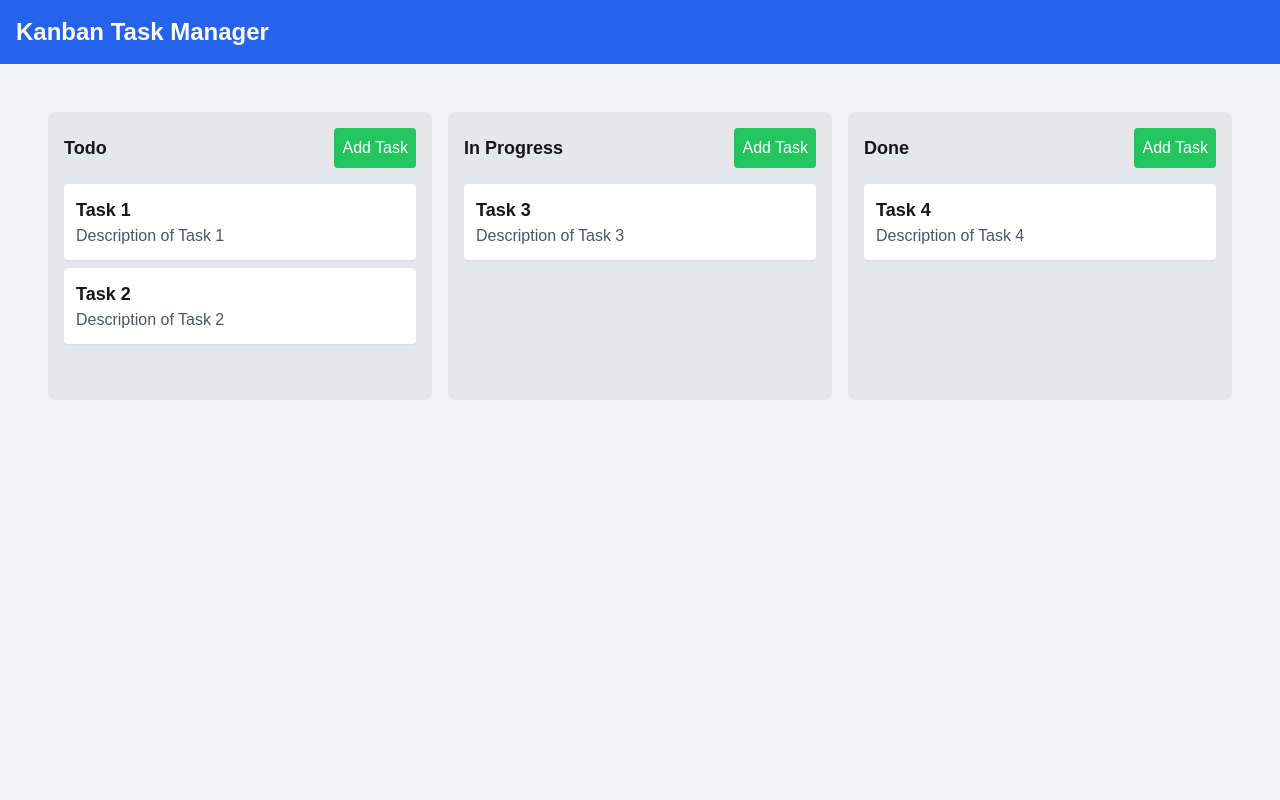
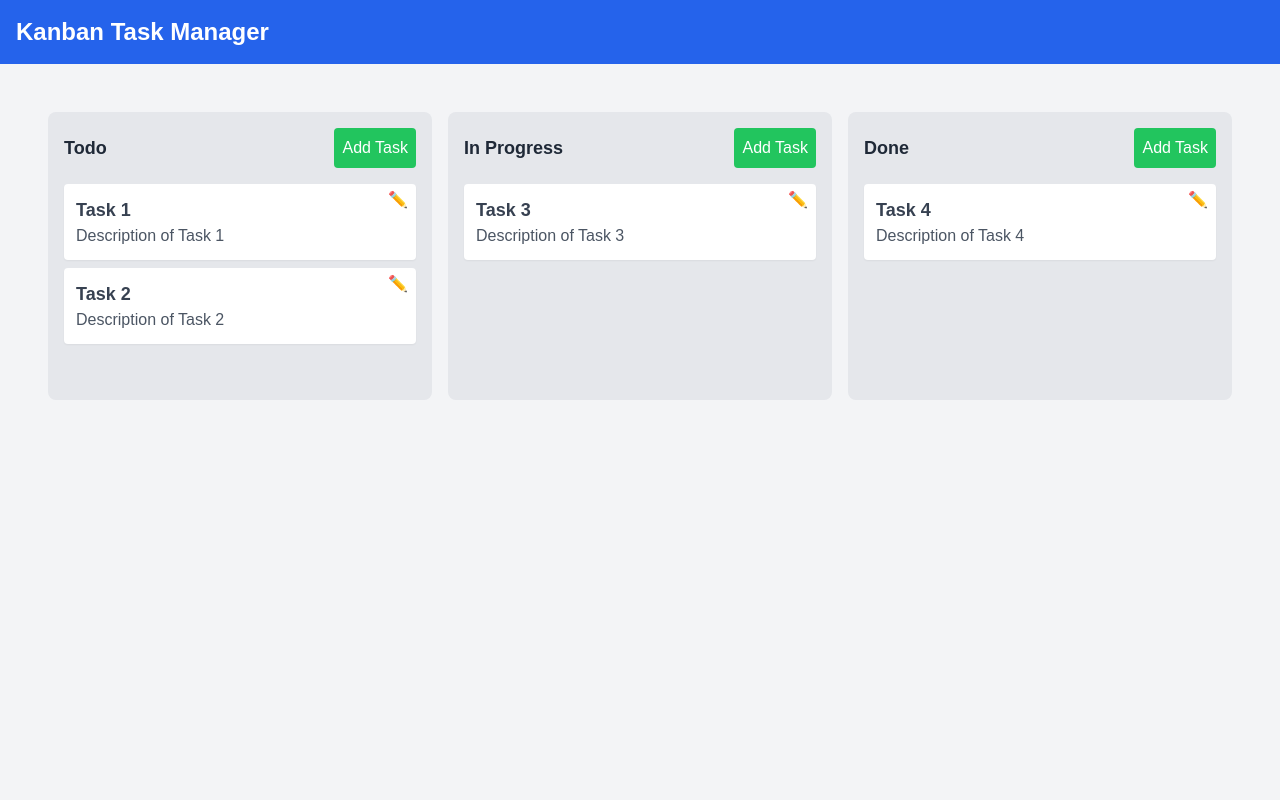
Before and after one commit to zacdagostino/my-task-manager, a Next.js app: page / in a window 1280 px wide. Shown: the top 800 px of the page. Built offline with nearby package versions, Linux system fonts and the light colour scheme.

Commit message:
#Add edit functionality for tasks
- Implemented an "Edit" button for each task to modify title and content.
- Reused TaskModal for editing tasks with pre-filled values.
- Added functionality to update tasks in state after editing.

```diff
--- a/src/app/components/Column.tsx
+++ b/src/app/components/Column.tsx
@@ -6,19 +6,20 @@ interface ColumnProps {
   columnId: string;
   column: {
     title: string;
-    tasks: { id: string; title: string; content: string }[]; // Ensure tasks have title and content
+    tasks: { id: string; title: string; content: string }[];
   };
-  openModal: (columnId: string) => void; // Function to open the modal for task addition
+  openModal: (columnId: string) => void;
+  editTask: (taskId: string, newTitle: string, newContent: string) => void; // Pass the edit function
 }
 
-const Column = ({ columnId, column, openModal }: ColumnProps) => {
+const Column = ({ columnId, column, openModal, editTask }: ColumnProps) => {
   return (
     <div className="w-1/3 bg-gray-200 p-4 rounded-lg">
       <div className="flex justify-between items-center mb-4">
-        <h2 className="font-bold text-lg">{column.title}</h2>
+        <h2 className="font-bold text-lg text-gray-800">{column.title}</h2>
         <button
           className="bg-green-500 text-white p-2 rounded"
-          onClick={() => openModal(columnId)} // Open the modal when clicked
+          onClick={() => openModal(columnId)}
         >
           Add Task
         </button>
@@ -32,7 +33,7 @@ const Column = ({ columnId, column, openModal }: ColumnProps) => {
             className="min-h-[200px] space-y-2"
           >
             {column.tasks.map((task, index) => (
-              <Task key={task.id} task={task} index={index} /> // Pass task with both title and content
+              <Task key={task.id} task={task} index={index} editTask={editTask} />
             ))}
             {provided.placeholder}
           </div>
--- a/src/app/components/KanbanBoard.tsx
+++ b/src/app/components/KanbanBoard.tsx
@@ -9,7 +9,7 @@ import { Columns, initialData } from './dragAndDropLogic'; // Import logic and d
 
 export default function KanbanBoard() {
   const [columns, setColumns] = useState<Columns>(initialData);
-  const [isModalOpen, setIsModalOpen] = useState(false); // Modal state
+  const [isModalOpen, setIsModalOpen] = useState(false); // Modal state for adding new tasks
   const [currentColumnId, setCurrentColumnId] = useState<string | null>(null); // Track current column
   const [taskName, setTaskName] = useState(''); // Task name state
   const [taskContent, setTaskContent] = useState(''); // Task content state
@@ -19,8 +19,6 @@ export default function KanbanBoard() {
     if (!destination) return;
 
     const sourceColumn = columns[source.droppableId];
-    console.log(sourceColumn);
-
     const destinationColumn = columns[destination.droppableId];
     const sourceTasks = Array.from(sourceColumn.tasks);
     const [movedTask] = sourceTasks.splice(source.index, 1);
@@ -40,39 +38,53 @@ export default function KanbanBoard() {
     }
   };
 
-  // Function to open the modal for a specific column
+  // Function to open the modal for adding a new task
   const openModal = (columnId: string) => {
     setIsModalOpen(true);
     setCurrentColumnId(columnId);
   };
 
-  // src/components/KanbanBoard.tsx
+  // Function to add a new task
   const addTask = () => {
     if (!taskName.trim() || !taskContent.trim() || !currentColumnId) return;
-
-  // Create a new task with separate title and content
     const newTask = {
       id: Math.random().toString(),
-    title: taskName,     // Store the task title
-    content: taskContent, // Store the task content
+      title: taskName,
+      content: taskContent,
     };
-
     setColumns((prevColumns) => ({
       ...prevColumns,
       [currentColumnId]: {
         ...prevColumns[currentColumnId],
-      tasks: [...prevColumns[currentColumnId].tasks, newTask], // Append the new task
+        tasks: [...prevColumns[currentColumnId].tasks, newTask],
       },
     }));
-
-  // Reset input fields and close the modal
     setTaskName('');
     setTaskContent('');
     closeModal();
   };
 
+  // Function to edit an existing task
+  const editTask = (taskId: string, newTitle: string, newContent: string) => {
+    setColumns((prevColumns) => {
+      const newColumns = { ...prevColumns };
 
-  // Function to close the modal
+      // Iterate through columns to find the task by its ID
+      for (const columnId in newColumns) {
+        const column = newColumns[columnId];
+        const taskIndex = column.tasks.findIndex((task) => task.id === taskId);
+        if (taskIndex !== -1) {
+          // Update the task with the new title and content
+          column.tasks[taskIndex] = { ...column.tasks[taskIndex], title: newTitle, content: newContent };
+          break;
+        }
+      }
+
+      return newColumns;
+    });
+  };
+
+  // Close the modal for adding new tasks
   const closeModal = () => {
     setIsModalOpen(false);
     setCurrentColumnId(null);
@@ -90,16 +102,17 @@ const addTask = () => {
               columnId={columnId}
               column={column}
               openModal={openModal} // Pass the modal handler to the column
+              editTask={editTask} // Pass the edit function to each task
             />
           ))}
         </div>
       </DragDropContext>
 
-      {/* Task Modal */}
+      {/* Task Modal for adding a new task */}
       <TaskModal
         isOpen={isModalOpen}
         closeModal={closeModal}
-        addTask={addTask}
+        saveTask={addTask}
         taskName={taskName}
         setTaskName={setTaskName}
         taskContent={taskContent}
--- a/src/app/components/Task.tsx
+++ b/src/app/components/Task.tsx
@@ -1,26 +1,70 @@
 // src/components/Task.tsx
 import { Draggable } from 'react-beautiful-dnd';
+import { useState } from 'react';
+import TaskModal from './TaskModal'; // Import TaskModal for editing tasks
 
 interface TaskProps {
-  task: { id: string; title: string; content: string }; // Separate title and content
+  task: { id: string; title: string; content: string };
   index: number;
+  editTask: (taskId: string, newTitle: string, newContent: string) => void; // Function to edit task
 }
 
-const Task = ({ task, index }: TaskProps) => {
+const Task = ({ task, index, editTask }: TaskProps) => {
+  const [isEditing, setIsEditing] = useState(false); // State to manage edit mode
+
+  // Open the modal in edit mode
+  const openEditModal = () => {
+    setIsEditing(true);
+  };
+
+  // Close the modal
+  const closeEditModal = () => {
+    setIsEditing(false);
+  };
+
+  const [taskName, setTaskName] = useState(task.title); // State for editing task name
+  const [taskContent, setTaskContent] = useState(task.content); // State for editing task content
+
+  // Save the edited task
+  const saveTask = () => {
+    editTask(task.id, taskName, taskContent); // Call parent function to update task
+    closeEditModal();
+  };
+
   return (
     <Draggable draggableId={task.id.toString()} index={index}>
       {(provided) => (
         <div
-          className="bg-white p-3 rounded shadow-sm"
+          className="bg-white p-3 rounded shadow-sm relative"
           ref={provided.innerRef}
           {...provided.draggableProps}
           {...provided.dragHandleProps}
         >
-          {/* Display the task title in bold */}
-          <h3 className="font-bold text-lg">{task.title}</h3>
+          {/* Edit button in the top-right corner */}
+          <button
+            className="absolute top-1 right-2 text-gray-500 hover:text-gray-800"
+            onClick={openEditModal}
+          >
+            ✏️
+          </button>
 
-          {/* Display the task content with a lighter style */}
+          {/* Task title and description */}
+          <h3 className="font-bold text-lg text-gray-700">{task.title}</h3>
           <p className="text-gray-600">{task.content}</p>
+
+          {/* Task Modal for editing */}
+          {isEditing && (
+            <TaskModal
+              isOpen={isEditing}
+              closeModal={closeEditModal}
+              saveTask={saveTask}
+              taskName={taskName}
+              setTaskName={setTaskName}
+              taskContent={taskContent}
+              setTaskContent={setTaskContent}
+              isEdit={true} // Mark this modal as editing
+            />
+          )}
         </div>
       )}
     </Draggable>
--- a/src/app/components/TaskModal.tsx
+++ b/src/app/components/TaskModal.tsx
@@ -2,50 +2,52 @@
 interface TaskModalProps {
   isOpen: boolean;
   closeModal: () => void;
-    addTask: () => void;
+  saveTask: () => void; // Save task (either create or update)
   taskName: string;
   setTaskName: (name: string) => void;
   taskContent: string;
   setTaskContent: (content: string) => void;
+  isEdit?: boolean; // Check if this is an edit operation
 }
 
 const TaskModal = ({
     isOpen,
     closeModal,
-    addTask,
+    saveTask,
     taskName,
     setTaskName,
     taskContent,
     setTaskContent,
+    isEdit = false,
   }: TaskModalProps) => {
     if (!isOpen) return null; // Only render modal if it's open
 
     return (
-      <div className="fixed inset-0 bg-black bg-opacity-50 flex justify-center items-center">
-        <div className="bg-white p-6 rounded shadow-md">
-          <h2 className="text-xl mb-4">Add a New Task</h2>
+      <div
+        className="fixed inset-0 bg-black bg-opacity-50 flex justify-center items-center z-50" // Ensure high z-index
+      >
+        <div className="bg-white p-6 rounded shadow-md z-50">
+          <h2 className="text-xl mb-4">{isEdit ? 'Edit Task' : 'Add a New Task'}</h2>
 
-          {/* Task Name Input */}
           <input
             type="text"
             className="w-full p-2 border rounded mb-4"
             placeholder="Task Name"
             value={taskName}
-            onChange={(e) => setTaskName(e.target.value)} // Update task name state
+            onChange={(e) => setTaskName(e.target.value)}
           />
 
-          {/* Task Content Input */}
           <input
             type="text"
             className="w-full p-2 border rounded mb-4"
             placeholder="Task Content"
             value={taskContent}
-            onChange={(e) => setTaskContent(e.target.value)} // Update task content state
+            onChange={(e) => setTaskContent(e.target.value)}
           />
 
           <div className="flex justify-between">
-            <button className="bg-blue-500 text-white p-2 rounded" onClick={addTask}>
-              Add Task
+            <button className="bg-blue-500 text-white p-2 rounded" onClick={saveTask}>
+              {isEdit ? 'Save Changes' : 'Add Task'}
             </button>
             <button className="bg-gray-500 text-white p-2 rounded" onClick={closeModal}>
               Cancel
```
Lines whose indentation alone changed are shown as unchanged.
